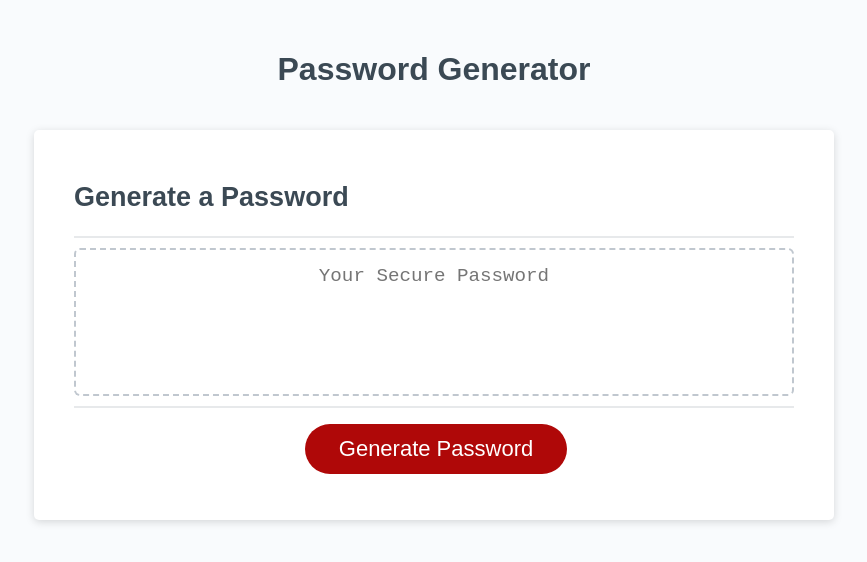
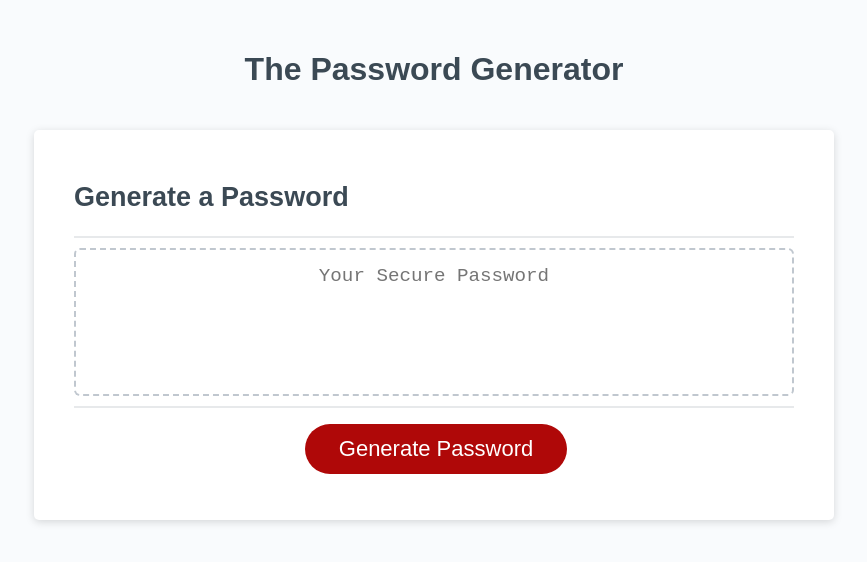
Before and after one commit to cmd0160/Password-Generator, a plain HTML site: page index.html in a window 1280 px wide. Shown: the whole page, without its empty margins (206-1073 px from the left). Drawn offline with Linux system fonts and the light colour scheme.

Commit message:
Update index.html

```diff
--- a/index.html
+++ b/index.html
@@ -10,7 +10,7 @@
   <body>
     <div class="wrapper">
       <header>
-        <h1>Password Generator</h1>
+        <h1>The Password Generator</h1>
       </header>
       <div class="card">
         <div class="card-header">
```
